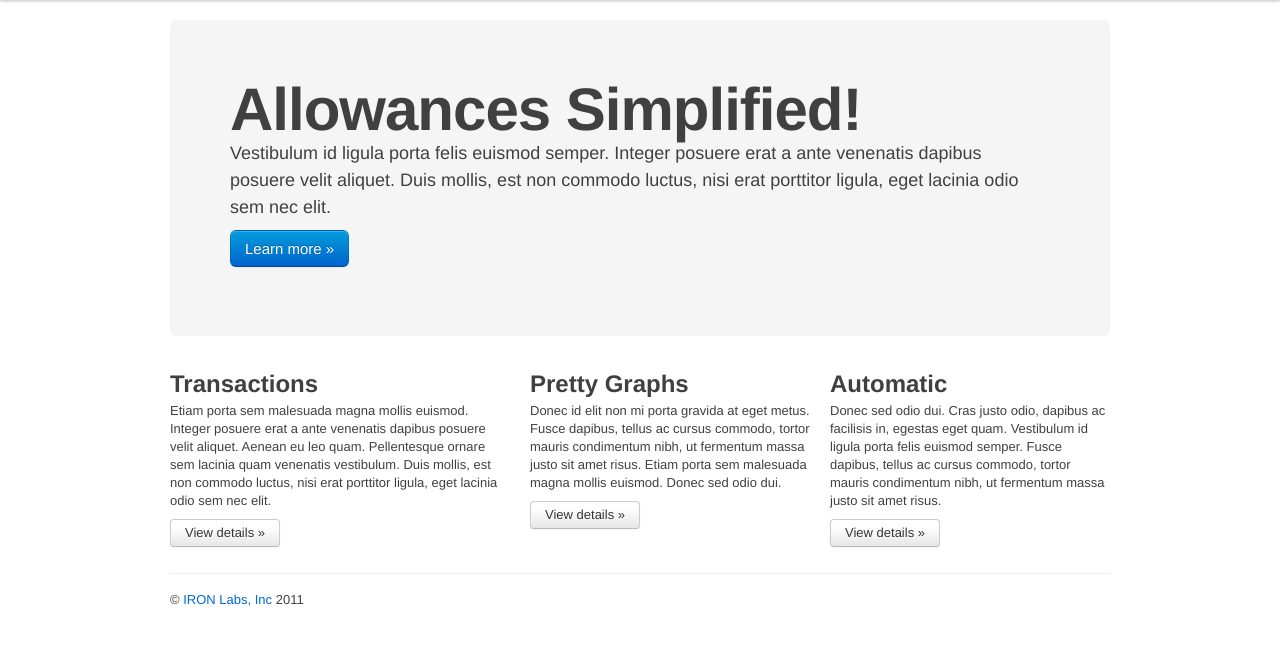
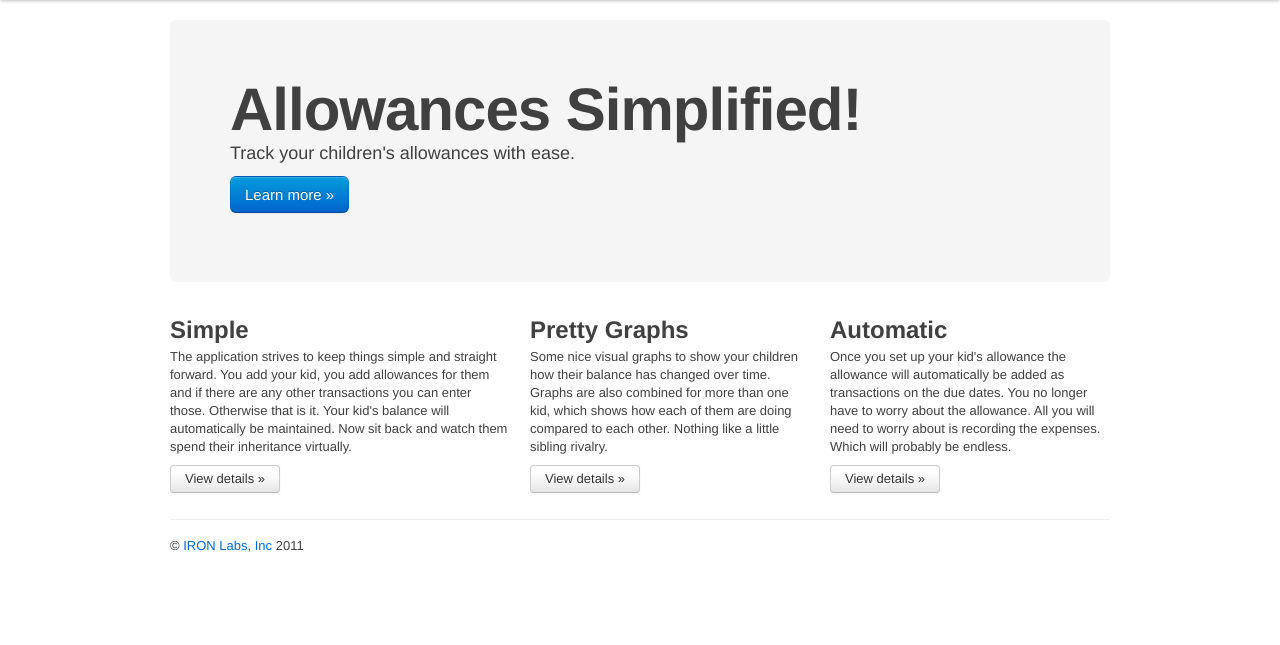
Before and after one commit to reinbach/kidvm-flask, a Flask app: page / in a window 1280 px wide. Shown: the part 40-685 px from the top of the page. Run offline with Flask 2, Linux system fonts and the light colour scheme; parts of the project's set-up code (start-up, migrations or seed data) failed here and were passed over; some libraries are stand-ins or nearby versions.

Commit message:
ticket #2 updated home page content

```diff
--- a/kidvm/templates/index.html
+++ b/kidvm/templates/index.html
@@ -5,25 +5,25 @@
     <!-- Main hero unit for a primary marketing message or call to action -->
     <div class="hero-unit">
         <h1>Allowances Simplified!</h1>
-        <p>Vestibulum id ligula porta felis euismod semper. Integer posuere erat a ante venenatis dapibus posuere velit aliquet. Duis mollis, est non commodo luctus, nisi erat porttitor ligula, eget lacinia odio sem nec elit.</p>
+        <p>Track your children's allowances with ease.</p>
         <p><a href="/about" class="btn primary large">Learn more &raquo;</a></p>
     </div>
 
     <!-- Example row of columns -->
     <div class="row">
         <div class="span6">
-            <h2>Transactions </h2>
-            <p>Etiam porta sem malesuada magna mollis euismod. Integer posuere erat a ante venenatis dapibus posuere velit aliquet. Aenean eu leo quam. Pellentesque ornare sem lacinia quam venenatis vestibulum. Duis mollis, est non commodo luctus, nisi erat porttitor ligula, eget lacinia odio sem nec elit.</p>
-            <p><a class="btn" href="#">View details &raquo;</a></p>
+            <h2>Simple</h2>
+            <p>The application strives to keep things simple and straight forward. You add your kid, you add allowances for them and if there are any other transactions you can enter those. Otherwise that is it. Your kid's balance will automatically be maintained. Now sit back and watch them spend their inheritance virtually.</p>
+            <p><a class="btn" href="/signin">View details &raquo;</a></p>
         </div>
         <div class="span5">
             <h2>Pretty Graphs</h2>
-            <p>Donec id elit non mi porta gravida at eget metus. Fusce dapibus, tellus ac cursus commodo, tortor mauris condimentum nibh, ut fermentum massa justo sit amet risus. Etiam porta sem malesuada magna mollis euismod. Donec sed odio dui. </p>
-            <p><a class="btn" href="#">View details &raquo;</a></p>
+            <p>Some nice visual graphs to show your children how their balance has changed over time. Graphs are also combined for more than one kid, which shows how each of them are doing compared to each other. Nothing like a little sibling rivalry.</p>
+            <p><a class="btn" href="/signin">View details &raquo;</a></p>
         </div>
         <div class="span5">
             <h2>Automatic</h2>
-            <p>Donec sed odio dui. Cras justo odio, dapibus ac facilisis in, egestas eget quam. Vestibulum id ligula porta felis euismod semper. Fusce dapibus, tellus ac cursus commodo, tortor mauris condimentum nibh, ut fermentum massa justo sit amet risus.</p>
+            <p>Once you set up your kid's allowance the allowance will automatically be added as transactions on the due dates. You no longer have to worry about the allowance. All you will need to worry about is recording the expenses. Which will probably be endless.</p>
             <p><a class="btn" href="#">View details &raquo;</a></p>
         </div>
     </div>
```
